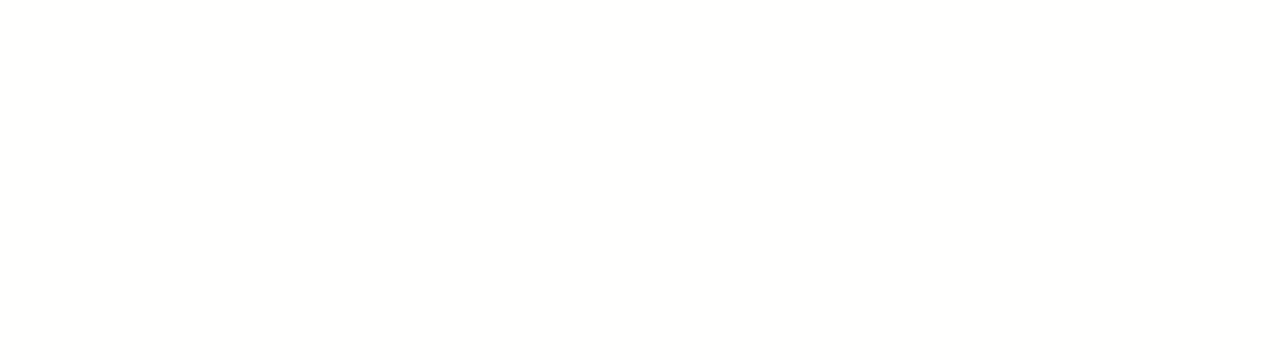
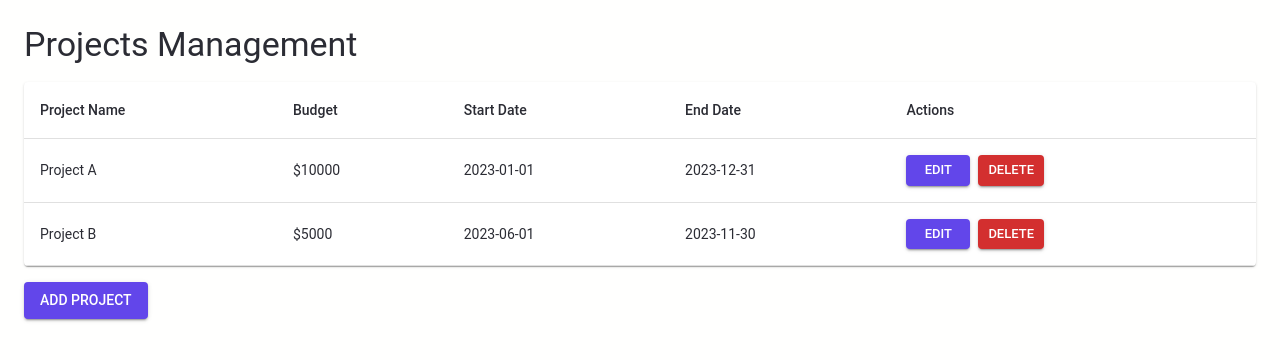
Before and after one commit to abhiram-shaji/flow-companion-frontend, a React (Create React App) app: page /admin/projects in a window 1280 px wide. Before the commit this address had no page. Shown: the top 360 px of the page. Built offline with nearby package versions, Linux system fonts and the light colour scheme.

Commit message:
Create projects page

```diff
--- a/src/App.tsx
+++ b/src/App.tsx
@@ -4,6 +4,7 @@
 import LoginPage from "./pages/LoginPage";
 import AdminDashboard from "./pages/AdminDashboard";
 import UserManagement from "./pages/UserManagement";
+import ProjectsPage from "./pages/ProjectsPage";
 
 const ErrorBoundary: React.FC<{ children: React.ReactNode }> = ({ children }) => {
     try {
@@ -22,6 +23,7 @@
             <Route path="/" element={<LoginPage />} />
             <Route path="/admin/dashboard" element={<AdminDashboard />} />
             <Route path="/admin/user-management" element={<UserManagement />} />
+            <Route path="/admin/projects" element={<ProjectsPage />} />
           </Routes>
         </ErrorBoundary>
       </Router>
--- /dev/null
+++ b/src/pages/ProjectsPage.tsx
@@ -0,0 +1,195 @@
+import React, { useState } from "react";
+import {
+  Box,
+  Typography,
+  Button,
+  Table,
+  TableBody,
+  TableCell,
+  TableContainer,
+  TableHead,
+  TableRow,
+  Paper,
+  TextField,
+  Dialog,
+  DialogActions,
+  DialogContent,
+  DialogTitle,
+} from "@mui/material";
+
+const ProjectsPage: React.FC = () => {
+  const [projects, setProjects] = useState([
+    {
+      id: 1,
+      name: "Project A",
+      budget: 10000,
+      startDate: "2023-01-01",
+      endDate: "2023-12-31",
+    },
+    {
+      id: 2,
+      name: "Project B",
+      budget: 5000,
+      startDate: "2023-06-01",
+      endDate: "2023-11-30",
+    },
+  ]);
+
+  const [open, setOpen] = useState(false);
+  const [projectData, setProjectData] = useState({
+    id: 0,
+    name: "",
+    budget: "",
+    startDate: "",
+    endDate: "",
+  });
+
+  const handleOpen = (project?: typeof projectData) => {
+    setProjectData(
+      project
+        ? { ...project, budget: project.budget.toString() }
+        : { id: 0, name: "", budget: "", startDate: "", endDate: "" }
+    );
+    setOpen(true);
+  };
+
+  const handleClose = () => setOpen(false);
+
+  const handleSave = () => {
+    if (projectData.id === 0) {
+      // Add new project
+      setProjects([
+        ...projects,
+        { ...projectData, id: projects.length + 1, budget: Number(projectData.budget) },
+      ]);
+    } else {
+      // Update existing project
+      setProjects(
+        projects.map((p) => (p.id === projectData.id ? { ...projectData, budget: Number(projectData.budget) } : p))
+      );
+    }
+    handleClose();
+  };
+
+  const handleDelete = (id: number) => {
+    setProjects(projects.filter((project) => project.id !== id));
+  };
+
+  return (
+    <Box sx={{ padding: 3 }}>
+      <Typography variant="h4" gutterBottom>
+        Projects Management
+      </Typography>
+
+      {/* Table for displaying projects */}
+      <TableContainer component={Paper} sx={{ marginTop: 2 }}>
+        <Table>
+          <TableHead>
+            <TableRow>
+              <TableCell>Project Name</TableCell>
+              <TableCell>Budget</TableCell>
+              <TableCell>Start Date</TableCell>
+              <TableCell>End Date</TableCell>
+              <TableCell>Actions</TableCell>
+            </TableRow>
+          </TableHead>
+          <TableBody>
+            {projects.map((project) => (
+              <TableRow key={project.id}>
+                <TableCell>{project.name}</TableCell>
+                <TableCell>${project.budget}</TableCell>
+                <TableCell>{project.startDate}</TableCell>
+                <TableCell>{project.endDate}</TableCell>
+                <TableCell>
+                  <Button
+                    onClick={() => handleOpen({ ...project, budget: project.budget.toString() })}
+                    variant="contained"
+                    size="small"
+                    sx={{ marginRight: 1 }}
+                  >
+                    Edit
+                  </Button>
+                  <Button
+                    onClick={() => handleDelete(project.id)}
+                    variant="contained"
+                    color="error"
+                    size="small"
+                  >
+                    Delete
+                  </Button>
+                </TableCell>
+              </TableRow>
+            ))}
+          </TableBody>
+        </Table>
+      </TableContainer>
+
+      {/* Add Project Button */}
+      <Button
+        onClick={() => handleOpen()}
+        variant="contained"
+        color="primary"
+        sx={{ marginTop: 2 }}
+      >
+        Add Project
+      </Button>
+
+      {/* Dialog for Add/Edit Project */}
+      <Dialog open={open} onClose={handleClose} fullWidth>
+        <DialogTitle>
+          {projectData.id === 0 ? "Add Project" : "Edit Project"}
+        </DialogTitle>
+        <DialogContent>
+          <TextField
+            label="Project Name"
+            fullWidth
+            value={projectData.name}
+            onChange={(e) =>
+              setProjectData({ ...projectData, name: e.target.value })
+            }
+            sx={{ marginBottom: 2 }}
+          />
+          <TextField
+            label="Budget"
+            type="number"
+            fullWidth
+            value={projectData.budget}
+            onChange={(e) =>
+              setProjectData({ ...projectData, budget: e.target.value })
+            }
+            sx={{ marginBottom: 2 }}
+          />
+          <TextField
+            label="Start Date"
+            type="date"
+            fullWidth
+            value={projectData.startDate}
+            onChange={(e) =>
+              setProjectData({ ...projectData, startDate: e.target.value })
+            }
+            InputLabelProps={{ shrink: true }}
+            sx={{ marginBottom: 2 }}
+          />
+          <TextField
+            label="End Date"
+            type="date"
+            fullWidth
+            value={projectData.endDate}
+            onChange={(e) =>
+              setProjectData({ ...projectData, endDate: e.target.value })
+            }
+            InputLabelProps={{ shrink: true }}
+          />
+        </DialogContent>
+        <DialogActions>
+          <Button onClick={handleClose}>Cancel</Button>
+          <Button onClick={handleSave} variant="contained" color="primary">
+            Save
+          </Button>
+        </DialogActions>
+      </Dialog>
+    </Box>
+  );
+};
+
+export default ProjectsPage;
```
